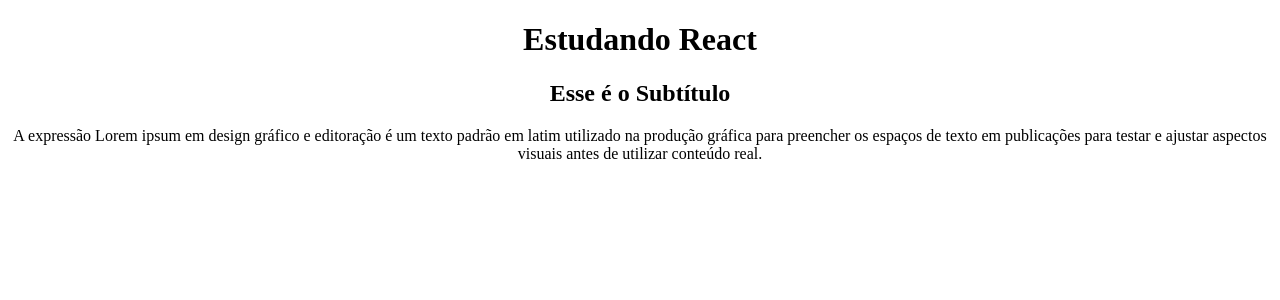
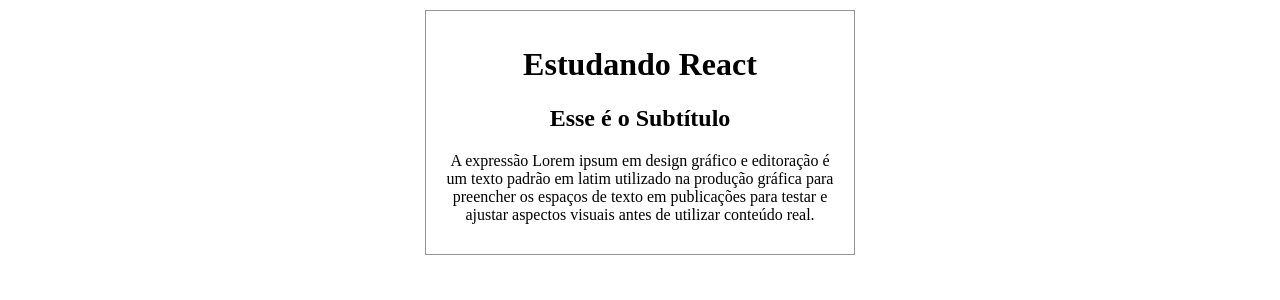
Before and after one commit to ViniHGV/Lab-React, a React (Create React App) app: page / in a window 1280 px wide. Shown: the top 300 px of the page. Built offline with nearby package versions, Linux system fonts and the light colour scheme.

Commit message:
Editando css

```diff
--- a/src/App.css
+++ b/src/App.css
@@ -1,39 +1,11 @@
 .App {
   text-align: center;
   font-family: 'Times New Roman', Times, serif;
-}
-
-.App-logo {
-  height: 40vmin;
-  pointer-events: none;
-}
-
-@media (prefers-reduced-motion: no-preference) {
-  .App-logo {
-    animation: App-logo-spin infinite 20s linear;
-  }
-}
-
-.App-header {
-  background-color: #282c34;
-  min-height: 100vh;
-  display: flex;
-  flex-direction: column;
+  width: 400px;
+  margin: auto;
+  border: 1px solid rgb(149, 149, 149) ;
+  padding: 14px;
   align-items: center;
   justify-content: center;
-  font-size: calc(10px + 2vmin);
-  color: white;
+  margin-top: 10px;
 }
-
-.App-link {
-  color: #61dafb;
-}
-
-@keyframes App-logo-spin {
-  from {
-    transform: rotate(0deg);
-  }
-  to {
-    transform: rotate(360deg);
-  }
-}
```
